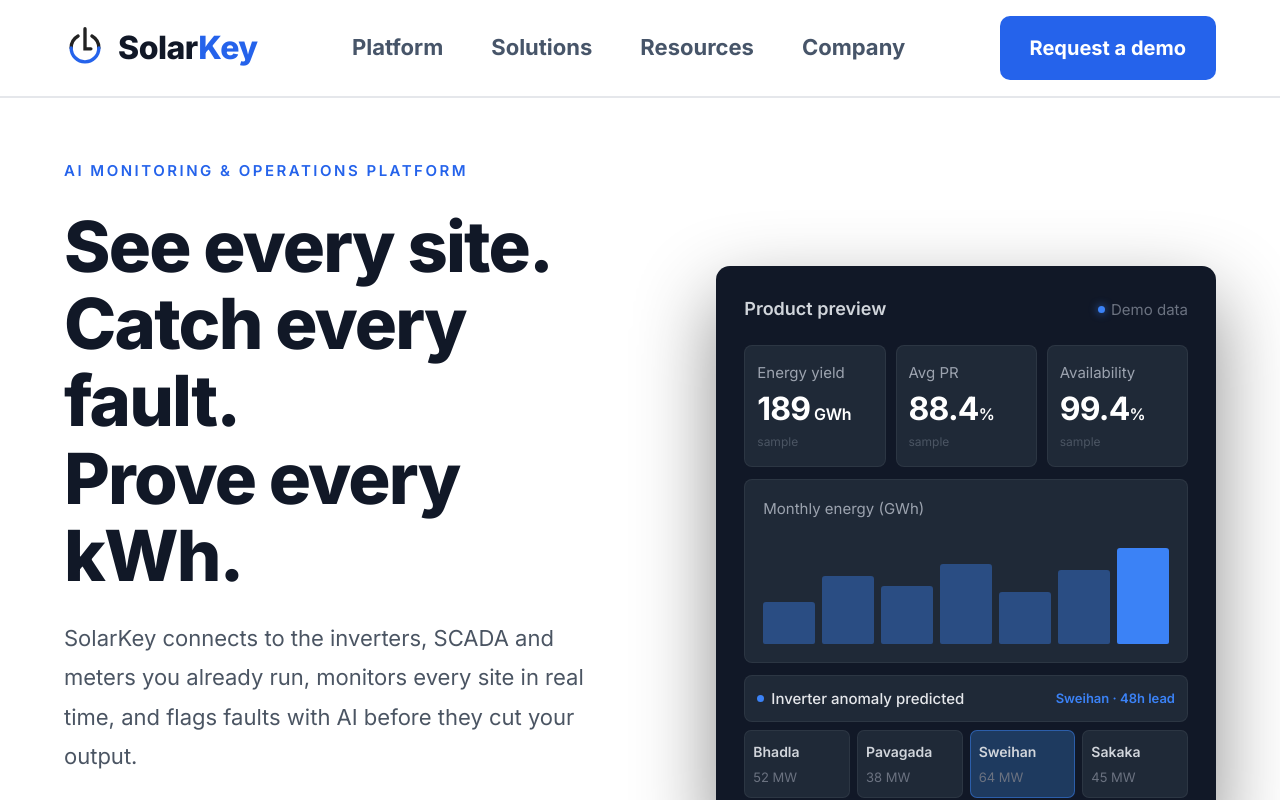
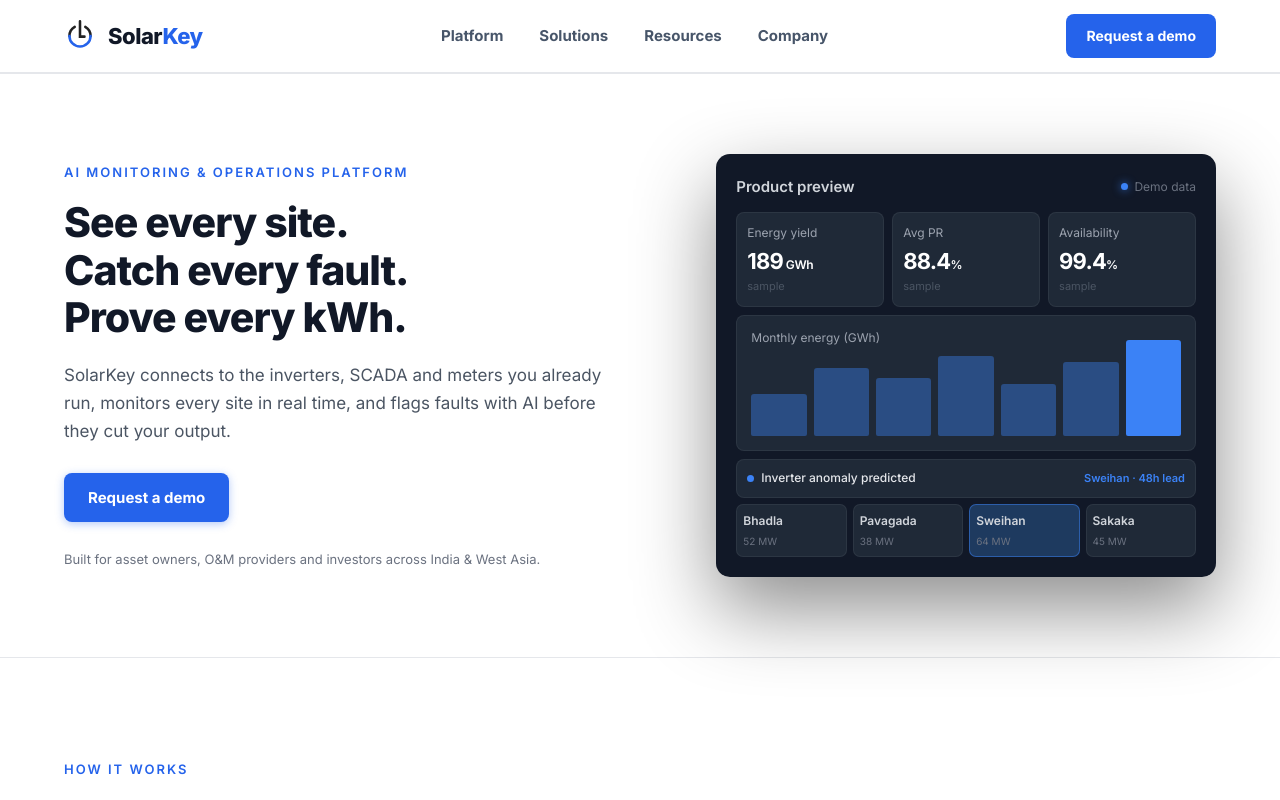
Before and after one commit to shubhamlabade2026/Solar-Key, a Next.js app: page / in a window 1280 px wide. Shown: the top 800 px of the page. Built offline with nearby package versions, Linux system fonts and the light colour scheme.

Commit message:
style: scale down font sizes, dashboard container and navbar to clean professional proportions

```diff
--- a/src/components/DashboardPreview.css
+++ b/src/components/DashboardPreview.css
@@ -1,9 +1,9 @@
 .dashboard-card {
   background: #111827;
   border-radius: 14px;
-  padding: 28px;
+  padding: 20px;
   width: 100%;
-  max-width: 680px;
+  max-width: 560px;
   min-width: 0;
   box-shadow:
     0 32px 80px rgba(0, 0, 0, 0.45),
@@ -22,11 +22,11 @@
   display: flex;
   justify-content: space-between;
   align-items: center;
-  margin-bottom: 20px;
+  margin-bottom: 12px;
 }
 
 .dashboard-title {
-  font-size: 18px;
+  font-size: 15px;
   font-weight: 600;
   color: #d1d5db;
 }
@@ -35,7 +35,7 @@
   display: flex;
   align-items: center;
   gap: 6px;
-  font-size: 15px;
+  font-size: 12px;
   color: #6b7280;
 }
 
@@ -53,21 +53,21 @@
 .dashboard-stats {
   display: grid;
   grid-template-columns: repeat(3, 1fr);
-  gap: 10px;
-  margin-bottom: 12px;
+  gap: 8px;
+  margin-bottom: 8px;
 }
 
 .stat-card {
   background: #1f2937;
   border-radius: 8px;
-  padding: 14px 12px;
+  padding: 10px 10px;
   border: 1px solid rgba(255, 255, 255, 0.06);
   min-width: 0;
   overflow: hidden;
 }
 
 .stat-label {
-  font-size: 15px;
+  font-size: 12px;
   color: #9ca3af;
   margin-bottom: 5px;
   font-weight: 400;
@@ -82,21 +82,21 @@
 }
 
 .stat-num {
-  font-size: 32px;
+  font-size: 22px;
   font-weight: 700;
   color: #ffffff;
   letter-spacing: -0.8px;
 }
 
 .stat-unit {
-  font-size: 16px;
+  font-size: 12px;
   font-weight: 600;
   color: #ffffff;
   letter-spacing: -0.3px;
 }
 
 .stat-tag {
-  font-size: 12px;
+  font-size: 11px;
   color: #4b5563;
 }
 
@@ -104,15 +104,15 @@
 .dashboard-chart {
   background: #1f2937;
   border-radius: 8px;
-  padding: 16px 18px 18px;
-  margin-bottom: 12px;
+  padding: 12px 14px 14px;
+  margin-bottom: 8px;
   border: 1px solid rgba(255, 255, 255, 0.06);
 }
 
 .chart-label {
-  font-size: 15px;
+  font-size: 12px;
   color: #9ca3af;
-  margin-bottom: 12px;
+  margin-bottom: 8px;
   font-weight: 400;
 }
 
@@ -120,7 +120,7 @@
   display: flex;
   align-items: flex-end;
   gap: 7px;
-  height: 110px;
+  height: 80px;
 }
 
 .chart-bar {
@@ -140,11 +140,11 @@
 .dashboard-alert {
   background: #1f2937;
   border-radius: 8px;
-  padding: 10px 12px;
+  padding: 8px 10px;
   display: flex;
   justify-content: space-between;
   align-items: center;
-  margin-bottom: 8px;
+  margin-bottom: 6px;
   border: 1px solid rgba(255, 255, 255, 0.06);
   gap: 8px;
 }
@@ -166,7 +166,7 @@
 }
 
 .alert-text {
-  font-size: 15px;
+  font-size: 12px;
   color: #e5e7eb;
   font-weight: 500;
   white-space: nowrap;
@@ -175,7 +175,7 @@
 }
 
 .alert-right {
-  font-size: 13px;
+  font-size: 11px;
   color: #3b82f6;
   font-weight: 600;
   white-space: nowrap;
@@ -186,13 +186,13 @@
 .dashboard-sites {
   display: grid;
   grid-template-columns: repeat(4, 1fr);
-  gap: 7px;
+  gap: 6px;
 }
 
 .site-card {
   background: #1f2937;
   border-radius: 7px;
-  padding: 9px 8px;
+  padding: 6px 6px;
   border: 1px solid rgba(255, 255, 255, 0.06);
   min-width: 0;
   overflow: hidden;
@@ -204,7 +204,7 @@
 }
 
 .site-name {
-  font-size: 14px;
+  font-size: 12px;
   color: #d1d5db;
   font-weight: 600;
   margin-bottom: 2px;
@@ -214,7 +214,7 @@
 }
 
 .site-mw {
-  font-size: 13px;
+  font-size: 10px;
   color: #6b7280;
 }
 
--- a/src/components/Hero.css
+++ b/src/components/Hero.css
@@ -9,18 +9,14 @@
 
 @media (min-width: 1025px) {
   .hero {
-    min-height: calc(100vh - 84px);
-    padding: 60px 0;
-  }
-  .hero-container {
-    height: 100%;
+    min-height: auto;
+    padding: 80px 0;
   }
 }
 
 @media (max-width: 1024px) {
   .hero {
     padding: 56px 0 72px;
-    height: auto;
   }
 }
 
@@ -37,46 +33,46 @@
 }
 
 .hero-description {
-  font-size: 22px;
+  font-size: 17px;
   color: #4b5563;
-  line-height: 1.8;
-  max-width: 720px;
-  margin-bottom: 36px;
+  line-height: 1.65;
+  max-width: 580px;
+  margin-bottom: 28px;
 }
 
 /* ── Left ─────────────────────── */
 .hero-eyebrow {
-  font-size: 15px;
+  font-size: 13px;
   font-weight: 600;
-  letter-spacing: 2.5px;
+  letter-spacing: 2px;
   color: #2563EB;
   text-transform: uppercase;
-  margin-bottom: 24px;
+  margin-bottom: 16px;
 }
 
 .hero-headline {
-  font-size: clamp(52px, 5.5vw, 80px);
+  font-size: clamp(38px, 3.2vw, 48px);
   font-weight: 800;
-  line-height: 1.1;
+  line-height: 1.15;
   color: #111827;
-  letter-spacing: -1.8px;
-  margin-bottom: 24px;
+  letter-spacing: -1px;
+  margin-bottom: 20px;
 }
 
 .hero-cta {
   display: flex;
   gap: 16px;
-  margin-bottom: 32px;
+  margin-bottom: 28px;
   flex-wrap: wrap;
 }
 
 .btn-primary {
   background: #2563EB;
   color: #fff;
-  font-size: 18px;
+  font-size: 15px;
   font-weight: 700;
-  padding: 18px 36px;
-  border-radius: 9px;
+  padding: 12px 24px;
+  border-radius: 8px;
   transition: background 0.18s, transform 0.15s, box-shadow 0.18s;
   box-shadow: 0 2px 8px rgba(37, 99, 235, 0.35);
 }
@@ -84,16 +80,16 @@
 .btn-primary:hover {
   background: #1d4ed8;
   transform: translateY(-1px);
-  box-shadow: 0 6px 16px rgba(37, 99, 235, 0.42);
+  box-shadow: 0 4px 12px rgba(37, 99, 235, 0.4);
 }
 
 .btn-secondary {
   background: #fff;
   color: #374151;
-  font-size: 18px;
+  font-size: 15px;
   font-weight: 600;
-  padding: 18px 36px;
-  border-radius: 9px;
+  padding: 12px 24px;
+  border-radius: 8px;
   border: 1.5px solid #d1d5db;
   transition: border-color 0.18s, color 0.18s, background 0.18s, transform 0.15s;
 }
@@ -105,7 +101,7 @@
 }
 
 .hero-footnote {
-  font-size: 15px;
+  font-size: 13px;
   color: #6b7280;
   line-height: 1.5;
 }
@@ -124,12 +120,12 @@
     gap: 48px;
   }
   .hero-headline {
-    font-size: 42px;
-    line-height: 1.08;
-    letter-spacing: -1px;
+    font-size: 30px;
+    line-height: 1.15;
+    letter-spacing: -0.8px;
   }
   .hero-description {
-    font-size: 18px;
+    font-size: 15px;
     max-width: 100%;
   }
   .hero-right {
@@ -152,14 +148,14 @@
     margin-bottom: 16px;
   }
   .hero-headline {
-    font-size: 32px;
-    letter-spacing: -0.8px;
+    font-size: 26px;
+    letter-spacing: -0.5px;
   }
   .hero-description {
-    font-size: 15px;
-    line-height: 1.7;
+    font-size: 14.5px;
+    line-height: 1.6;
     max-width: 100%;
-    margin-bottom: 28px;
+    margin-bottom: 24px;
   }
   .hero-cta {
     flex-direction: column;
@@ -169,11 +165,11 @@
   .btn-secondary {
     width: 100%;
     text-align: center;
-    font-size: 16px;
-    padding: 16px 24px;
+    font-size: 14.5px;
+    padding: 12px 20px;
   }
   .hero-footnote {
-    font-size: 13px;
+    font-size: 12px;
   }
 }
 
@@ -187,14 +183,14 @@
     gap: 24px;
   }
   .hero-headline {
-    font-size: 27px;
+    font-size: 22px;
   }
   .hero-description {
-    font-size: 14px;
+    font-size: 13.5px;
   }
   .btn-primary,
   .btn-secondary {
-    font-size: 15px;
-    padding: 14px 20px;
+    font-size: 13.5px;
+    padding: 10px 16px;
   }
 }
--- a/src/components/Navbar.css
+++ b/src/components/Navbar.css
@@ -10,7 +10,7 @@
   max-width: 1720px;
   margin: 0 auto;
   padding: 0 clamp(24px, 5vw, 64px);
-  height: 96px;
+  height: 72px;
   display: flex;
   align-items: center;
   justify-content: space-between;
@@ -33,7 +33,7 @@
 }
 
 .logo-text {
-  font-size: 32px;
+  font-size: 22px;
   font-weight: 800;
   color: #111827;
   letter-spacing: -0.5px;
@@ -48,11 +48,11 @@
 .navbar-links {
   display: flex;
   list-style: none;
-  gap: 48px;
+  gap: 36px;
 }
 
 .navbar-links a {
-  font-size: 22px;
+  font-size: 15px;
   font-weight: 700;
   color: #475569;
   transition: color 0.15s;
@@ -77,8 +77,8 @@
   position: absolute;
   left: 0;
   right: 0;
-  bottom: -8px;
-  height: 3px;
+  bottom: -4px;
+  height: 2.5px;
   background-color: #2563EB;
   border-radius: 9999px;
 }
@@ -87,10 +87,10 @@
 .btn-demo {
   background: #2563EB;
   color: #fff;
-  font-size: 20px;
+  font-size: 14px;
   font-weight: 700;
-  padding: 15px 30px;
-  border-radius: 10px;
+  padding: 10px 20px;
+  border-radius: 8px;
   transition: background 0.15s, transform 0.12s;
   border: none;
   cursor: pointer;
@@ -147,7 +147,7 @@
 .mobile-menu {
   display: none;
   position: fixed;
-  top: 96px;
+  top: 72px;
   left: 0;
   right: 0;
   bottom: 0;
--- a/src/components/Navbar.jsx
+++ b/src/components/Navbar.jsx
@@ -121,7 +121,7 @@
 
         {/* ── Logo ── */}
         <a href="/" className="navbar-logo">
-          <SolarKeyLogo size={42} />
+          <SolarKeyLogo size={32} />
           <span className="logo-text">
             Solar<span className="logo-key">Key</span>
           </span>
--- a/src/components/platform/platform.css
+++ b/src/components/platform/platform.css
@@ -16,8 +16,8 @@
 
 @media (min-width: 1025px) {
   .plat-hero {
-    min-height: calc(100vh - 96px);
-    padding: 60px 0;
+    min-height: auto;
+    padding: 80px 0;
   }
 }
 
@@ -41,38 +41,38 @@
 .plat-eyebrow {
   font-size: 13px;
   font-weight: 600;
-  letter-spacing: 2.5px;
+  letter-spacing: 2px;
   color: #2563eb;
   text-transform: uppercase;
+  margin-bottom: 16px;
+}
+
+.plat-h1 {
+  font-size: clamp(38px, 3.2vw, 48px);
+  font-weight: 800;
+  line-height: 1.15;
+  color: #111827;
+  letter-spacing: -1px;
   margin-bottom: 20px;
 }
 
-.plat-h1 {
-  font-size: clamp(42px, 4.8vw, 72px);
-  font-weight: 800;
-  line-height: 1.1;
-  color: #111827;
-  letter-spacing: -1.5px;
-  margin-bottom: 24px;
-}
-
 .plat-sub {
-  font-size: 20px;
+  font-size: 17px;
   color: #4b5563;
-  line-height: 1.8;
-  max-width: 640px;
-  margin-bottom: 36px;
+  line-height: 1.65;
+  max-width: 580px;
+  margin-bottom: 28px;
 }
 
 .plat-hero-cta {
   display: flex;
   gap: 16px;
-  margin-bottom: 28px;
+  margin-bottom: 24px;
   flex-wrap: wrap;
 }
 
 .plat-hero-footnote {
-  font-size: 14px;
+  font-size: 13px;
   color: #9ca3af;
 }
 
```
